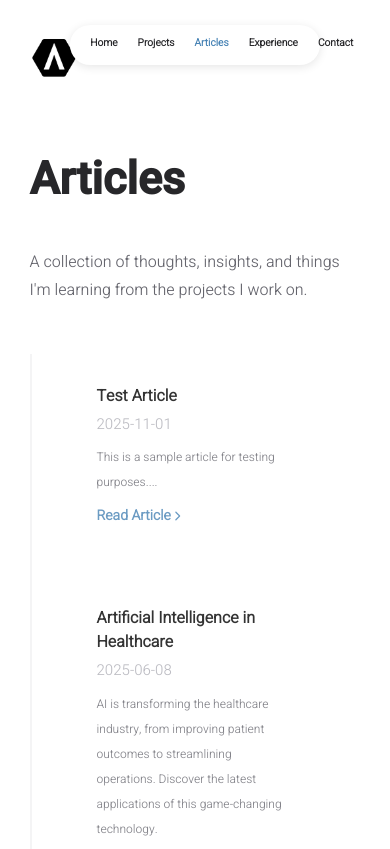
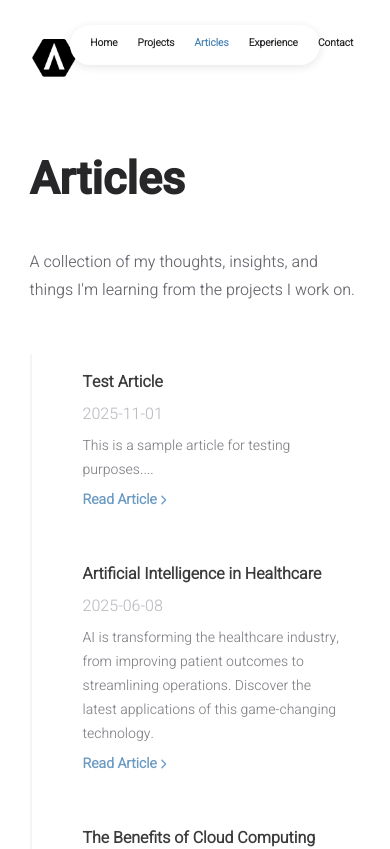
Before and after one commit to austinw8/personal-site, a React (Vite) app: page /articles in a window 390 px wide. Shown: the top 849 px of the page. Built offline with nearby package versions, Linux system fonts and the light colour scheme.

Commit message:
refactor: streamline article component and remove unused CSS and SEO data

```diff
--- a/src/components/articles/article.jsx
+++ b/src/components/articles/article.jsx
@@ -2,21 +2,19 @@ import React from "react";
 import { Link } from "react-router-dom";
 import { FontAwesomeIcon } from "@fortawesome/react-fontawesome";
 import { faChevronRight } from "@fortawesome/free-solid-svg-icons";
-
-import "./style/article.css";
 
 const Article = (props) => {
 	const { date, title, description, link } = props;
 
 	return (
 		<React.Fragment>
-			<div className="article">
+			<div className="w-full">
 				<Link to={link}>
-					<div className="article-right-side">
-						<div className="article-title">{title}</div>
-						<div className="article-date">{date}</div>
-						<div className="article-description">{description}</div>
-						<div className="article-link">
+					<div className="w-full mix-blend-normal rounded-[20px] opacity-80 p-4 hover:bg-[#f0f0f0] hover:opacity-100 transition-colors duration-300 ease-in-out">
+						<div className="text-md font-semibold">{title}</div>
+						<div className="pt-2 text-small text-tertiary">{date}</div>
+						<div className="pt-2 text-sm text-secondary font-medium leading-6">{description}</div>
+						<div className="pt-2 text-sm text-link font-bold">
 							Read Article{" "}
 							<FontAwesomeIcon
 								style={{ fontSize: "10px" }}
--- a/src/components/articles/style/article.css
+++ /dev/null
@@ -1,64 +0,0 @@
-@import "../../../data/styles.css";
-
-.article {
-	display: flex;
-}
-
-.article a {
-	text-decoration: none;
-}
-
-.article-right-side {
-	flex-basis: 80%;
-	min-width: 700px;
-	mix-blend-mode: normal;
-	border-radius: 20px;
-	opacity: 0.8;
-	padding: 30px;
-}
-
-.article-right-side:hover {
-	background: #fafafa;
-	opacity: 1;
-	transition: background-color 0.3s ease-in-out;
-}
-
-.article-date {
-	padding-top: 5px;
-	font-size: 15px;
-	color: var(--tertiary-color);
-}
-
-.article-title {
-	color: #000000;
-	font-size: 16px;
-	font-weight: 600;
-}
-
-.article-description {
-	padding-top: 10px;
-	font-size: 12px;
-	color: var(--secondary-color);
-	font-weight: 480;
-	line-height: 25px;
-}
-
-.article-link {
-	padding-top: 10px;
-	font-size: 14px;
-	color: var(--link-color);
-	font-weight: 700;
-}
-
-@media (max-width: 1024px) {
-	.article-left-side {
-		min-width: 10%;
-		max-width: 10%;
-	}
-
-	.article-right-side {
-		flex-basis: 90%;
-		min-width: 85%;
-		max-width: 85%;
-	}
-}
--- a/src/data/seo.js
+++ /dev/null
@@ -1,31 +0,0 @@
-const SEO = [
-	{
-		page: "home",
-		description:
-			"I am a backend developer with expertise in Node.js. I have experience in building scalable, secure and reliable web applications using various frameworks and technologies.",
-		keywords: [""],
-	},
-
-	{
-		page: "articles",
-		description:
-			"Chronological collection of my long-form thoughts on programming, leadership, product design, and more.",
-		keywords: [""],
-	},
-
-	{
-		page: "projects",
-		description:
-			"I've worked on a variety of projects over the years and I'm proud of the progress I've made. Many of these projects are open-source and available for others to explore and contribute to.",
-		keywords: [""],
-	},
-
-	{
-		page: "contact",
-		description:
-			"If you're interested in collaborating on a project, feel free to reach out to me. I'm always open to new ideas and opportunities.",
-		keywords: [""],
-	},
-];
-
-export default SEO;
--- a/src/data/user.js
+++ b/src/data/user.js
@@ -22,7 +22,7 @@ const INFO = {
 	articles: {
 		title: "Articles",
 		description: [
-			"A collection of thoughts, insights, and things I'm learning from the projects I work on."
+			"A collection of my thoughts, insights, and things I'm learning from the projects I work on."
 		].join(" ")
 	},
 
--- a/src/pages/articles.jsx
+++ b/src/pages/articles.jsx
@@ -1,5 +1,4 @@
 import React, { useEffect } from "react";
-import { Helmet } from "react-helmet";
 
 import NavBar from "../components/common/navBar";
 import Footer from "../components/common/footer";
@@ -7,8 +6,7 @@ import Logo from "../components/common/logo";
 import Article from "../components/articles/article";
 
 import INFO from "../data/user";
-import SEO from "../data/seo";
-import articlesData from "../data/articlesData";
+import articlesData from "../lib/loadArticles";
 
 import "./styles/articles.css";
 
@@ -17,19 +15,8 @@ const Articles = () => {
 		window.scrollTo(0, 0);
 	}, []);
 
-	const currentSEO = SEO.find((item) => item.page === "articles");
-
 	return (
 		<React.Fragment>
-			<Helmet>
-				<title>{`Articles | ${INFO.main.title}`}</title>
-				<meta name="description" content={currentSEO.description} />
-				<meta
-					name="keywords"
-					content={currentSEO.keywords.join(", ")}
-				/>
-			</Helmet>
-
 			<div className="page-content">
 				<NavBar active="articles" />
 				<div className="content-wrapper">
--- a/src/pages/contact.jsx
+++ b/src/pages/contact.jsx
@@ -1,5 +1,4 @@
 import React, { useEffect } from "react";
-import { Helmet } from "react-helmet";
 
 import NavBar from "../components/common/navBar";
 import Footer from "../components/common/footer";
@@ -7,7 +6,6 @@ import Logo from "../components/common/logo";
 import Socials from "../components/about/socials";
 
 import INFO from "../data/user";
-import SEO from "../data/seo";
 
 import "./styles/contact.css";
 
@@ -16,19 +14,8 @@ const Contact = () => {
 		window.scrollTo(0, 0);
 	}, []);
 
-	const currentSEO = SEO.find((item) => item.page === "contact");
-
 	return (
 		<React.Fragment>
-			<Helmet>
-				<title>{`Contact | ${INFO.main.title}`}</title>
-				<meta name="description" content={currentSEO.description} />
-				<meta
-					name="keywords"
-					content={currentSEO.keywords.join(", ")}
-				/>
-			</Helmet>
-
 			<div className="page-content">
 				<NavBar active="contact" />
 				<div className="content-wrapper">
--- a/src/pages/experience.jsx
+++ b/src/pages/experience.jsx
@@ -1,5 +1,4 @@
 import React, { useEffect } from "react";
-import { Helmet } from "react-helmet";
 
 import NavBar from "../components/common/navBar";
 import Footer from "../components/common/footer";
@@ -7,7 +6,6 @@ import Logo from "../components/common/logo";
 import Works from "../components/homepage/works";
 
 import INFO from "../data/user";
-import SEO from "../data/seo";
 
 import "./styles/contact.css";
 
@@ -16,19 +14,8 @@ const Experience = () => {
 		window.scrollTo(0, 0);
 	}, []);
 
-	const currentSEO = SEO.find((item) => item.page === "contact");
-
 	return (
 		<React.Fragment>
-			<Helmet>
-				<title>{`Experience | ${INFO.main.title}`}</title>
-				<meta name="description" content={currentSEO.description} />
-				<meta
-					name="keywords"
-					content={currentSEO.keywords.join(", ")}
-				/>
-			</Helmet>
-
 			<div className="page-content">
 				<NavBar active="experience" />
 				<div className="content-wrapper">
--- a/src/pages/homepage.jsx
+++ b/src/pages/homepage.jsx
@@ -1,5 +1,4 @@
 import React, { useState, useEffect } from "react";
-import { Helmet } from "react-helmet";
 
 import { faMailBulk } from "@fortawesome/free-solid-svg-icons";
 import { FontAwesomeIcon } from "@fortawesome/react-fontawesome";
@@ -13,7 +12,6 @@ import Footer from "../components/common/footer";
 import NavBar from "../components/common/navBar";
 
 import INFO from "../data/user";
-import SEO from "../data/seo";
 
 const Homepage = () => {
 	const [stayLogo, setStayLogo] = useState(false);
@@ -48,8 +46,6 @@ const Homepage = () => {
 		return () => window.removeEventListener("scroll", handleScroll);
 	}, [logoSize, oldLogoSize]);
 
-	const currentSEO = SEO.find((item) => item.page === "home");
-
 	const logoStyle = {
 		display: "flex",
 		position: stayLogo ? "fixed" : "relative",
@@ -62,15 +58,6 @@ const Homepage = () => {
 
 	return (
 		<React.Fragment>
-			<Helmet>
-				<title>{INFO.main.title}</title>
-				<meta name="description" content={currentSEO.description} />
-				<meta
-					name="keywords"
-					content={currentSEO.keywords.join(", ")}
-				/>
-			</Helmet>
-
 			<div className="page-content">
 				<NavBar active="home" />
 				<div className="content-wrapper">
--- a/src/pages/projects.jsx
+++ b/src/pages/projects.jsx
@@ -1,5 +1,4 @@
 import React, { useEffect } from "react";
-import { Helmet } from "react-helmet";
 
 import NavBar from "../components/common/navBar";
 import Footer from "../components/common/footer";
@@ -7,7 +6,6 @@ import Logo from "../components/common/logo";
 import AllProjects from "../components/projects/allProjects";
 
 import INFO from "../data/user";
-import SEO from "../data/seo";
 
 import "./styles/projects.css";
 
@@ -16,19 +14,8 @@ const Projects = () => {
 		window.scrollTo(0, 0);
 	}, []);
 
-	const currentSEO = SEO.find((item) => item.page === "projects");
-
 	return (
 		<React.Fragment>
-			<Helmet>
-				<title>{`Projects | ${INFO.main.title}`}</title>
-				<meta name="description" content={currentSEO.description} />
-				<meta
-					name="keywords"
-					content={currentSEO.keywords.join(", ")}
-				/>
-			</Helmet>
-
 			<div className="page-content">
 				<NavBar active="projects" />
 				<div className="content-wrapper">
--- a/src/pages/readArticle.jsx
+++ b/src/pages/readArticle.jsx
@@ -1,6 +1,5 @@
 import React, { useEffect } from "react";
 import { useNavigate, useParams } from "react-router-dom";
-import { Helmet } from "react-helmet";
 import ReactMarkdown from "react-markdown";
 import remarkGfm from "remark-gfm";
 
@@ -9,7 +8,7 @@ import Footer from "../components/common/footer";
 import Logo from "../components/common/logo";
 
 import INFO from "../data/user";
-import { getArticleBySlug } from "../data/articlesData";
+import { getArticleBySlug } from "../lib/loadArticles";
 
 import "./styles/readArticle.css";
 
@@ -26,9 +25,6 @@ const ReadArticle = () => {
 	if (!article) {
 		return (
 			<React.Fragment>
-				<Helmet>
-					<title>{`Article Not Found | ${INFO.main.title}`}</title>
-				</Helmet>
 				<div className="page-content">
 					<NavBar />
 					<div className="content-wrapper">
@@ -44,12 +40,6 @@ const ReadArticle = () => {
 
 	return (
 		<React.Fragment>
-			<Helmet>
-				<title>{`${article.title} | ${INFO.main.title}`}</title>
-				<meta name="description" content={article.description} />
-				<meta name="keywords" content={article.keywords.join(", ")} />
-			</Helmet>
-
 			<div className="page-content">
 				<NavBar />
 
```
Also changed, not shown: src/lib/loadArticles.js (renamed from src/data/articlesData.js).
